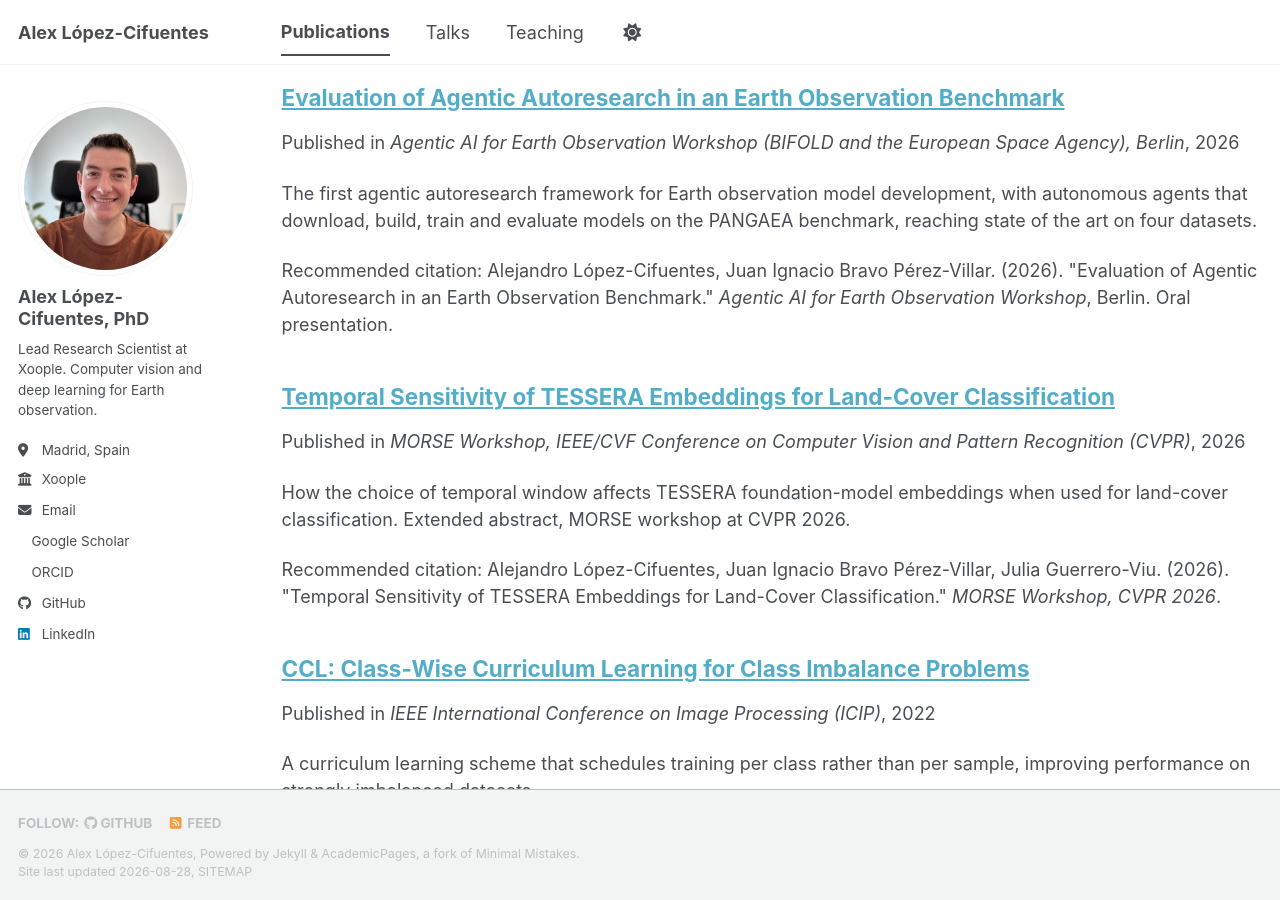
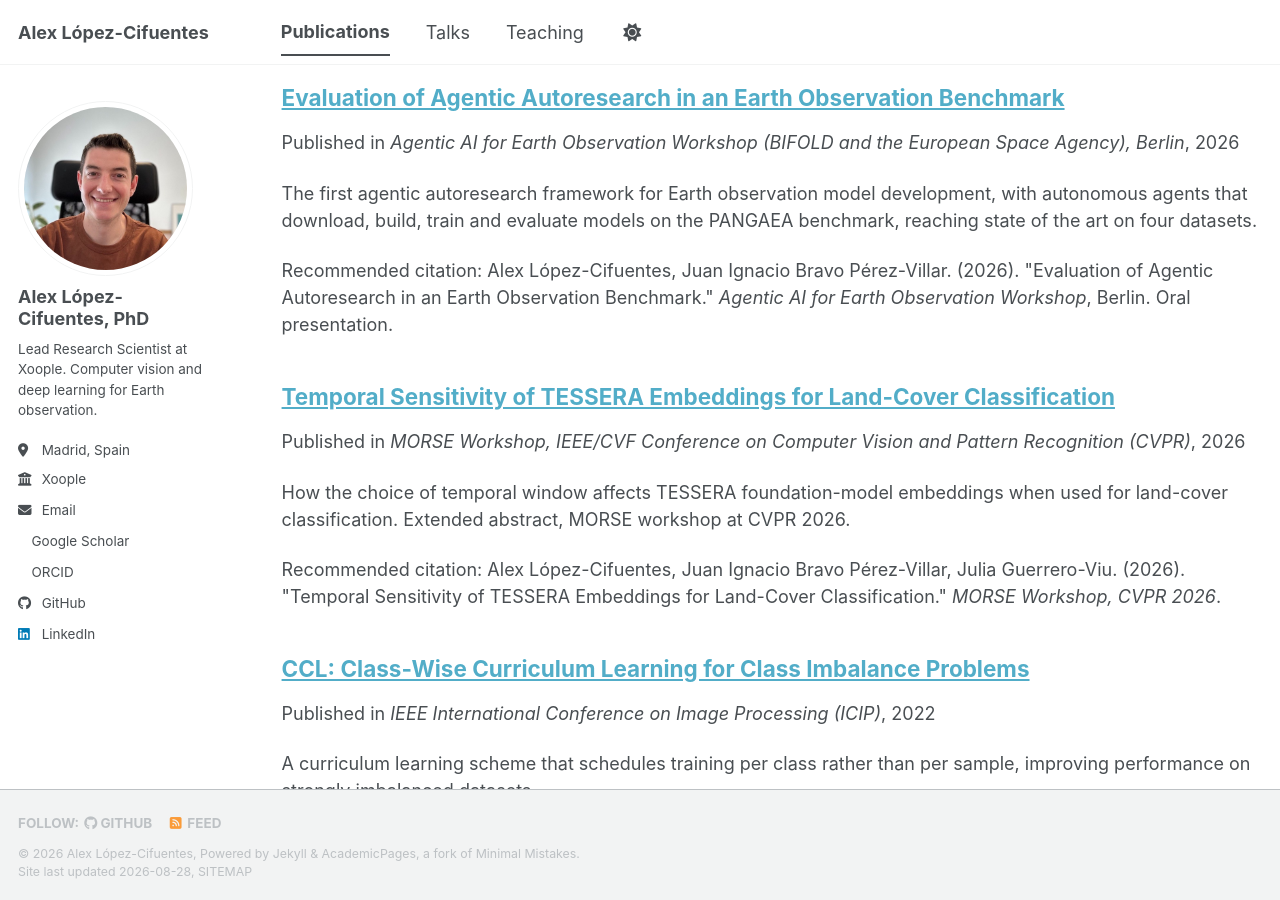
Before and after one commit to alexlopezcifuentes/alexlopezcifuentes.github.io, a Jekyll site: the page built from _pages/publications.html, in a window 1280 px wide and 900 px high, scrolled down 1643 px. Built offline with Jekyll 4.4.1, drawn with Linux system fonts in a browser that asks for light colours; a style sheet for code colours, icons or effects is not loaded.

Commit message:
Cite the Xoople papers under the Alex signature
The MORSE abstract and the agentic autoresearch paper are both signed
Alex Lopez-Cifuentes rather than Alejandro. The earlier papers keep
Alejandro, which is how they are indexed.

Co-Authored-By: Claude Opus 5 (1M context) <noreply@anthropic.com>

```diff
--- a/_publications/2026-06-01-tessera-temporal-sensitivity.md
+++ b/_publications/2026-06-01-tessera-temporal-sensitivity.md
@@ -6,7 +6,7 @@ permalink: /publication/2026-tessera-temporal-sensitivity/
 excerpt: 'How the choice of temporal window affects TESSERA foundation-model embeddings when used for land-cover classification. Extended abstract, MORSE workshop at CVPR 2026.'
 date: 2026-06-01
 venue: 'MORSE Workshop, IEEE/CVF Conference on Computer Vision and Pattern Recognition (CVPR)'
-citation: 'Alejandro López-Cifuentes, Juan Ignacio Bravo Pérez-Villar, Julia Guerrero-Viu. (2026). &quot;Temporal Sensitivity of TESSERA Embeddings for Land-Cover Classification.&quot; <i>MORSE Workshop, CVPR 2026</i>.'
+citation: 'Alex López-Cifuentes, Juan Ignacio Bravo Pérez-Villar, Julia Guerrero-Viu. (2026). &quot;Temporal Sensitivity of TESSERA Embeddings for Land-Cover Classification.&quot; <i>MORSE Workshop, CVPR 2026</i>.'
 ---
 
 Extended abstract presented at the [MORSE workshop](https://sites.google.com/view/cvpr-morse/) (Multimodal Open-world Remote Sensing and Earth observation) at CVPR 2026, in the *Foundation Models, Vision-Language Models and Agents* track.
--- a/_publications/2026-10-19-agentic-autoresearch-eo-benchmark.md
+++ b/_publications/2026-10-19-agentic-autoresearch-eo-benchmark.md
@@ -6,7 +6,7 @@ permalink: /publication/2026-agentic-autoresearch-eo-benchmark/
 excerpt: 'The first agentic autoresearch framework for Earth observation model development, with autonomous agents that download, build, train and evaluate models on the PANGAEA benchmark, reaching state of the art on four datasets.'
 date: 2026-10-19
 venue: 'Agentic AI for Earth Observation Workshop (BIFOLD and the European Space Agency), Berlin'
-citation: 'Alejandro López-Cifuentes, Juan Ignacio Bravo Pérez-Villar. (2026). &quot;Evaluation of Agentic Autoresearch in an Earth Observation Benchmark.&quot; <i>Agentic AI for Earth Observation Workshop</i>, Berlin. Oral presentation.'
+citation: 'Alex López-Cifuentes, Juan Ignacio Bravo Pérez-Villar. (2026). &quot;Evaluation of Agentic Autoresearch in an Earth Observation Benchmark.&quot; <i>Agentic AI for Earth Observation Workshop</i>, Berlin. Oral presentation.'
 ---
 
 Accepted as an **oral presentation** at the [Agentic AI for Earth Observation Workshop](https://agentic-eo.berlin/), organised by BIFOLD and the European Space Agency in Berlin, from 19 to 21 October 2026.
```
